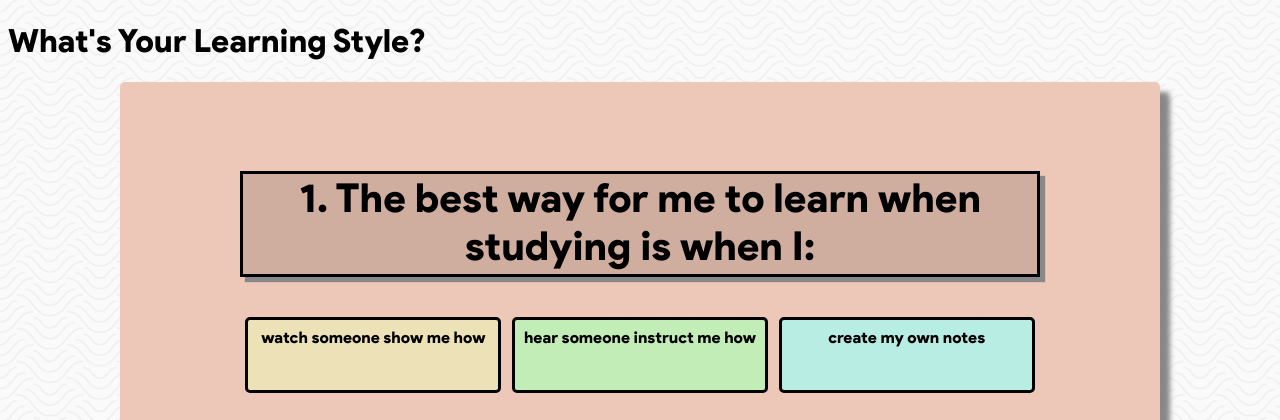
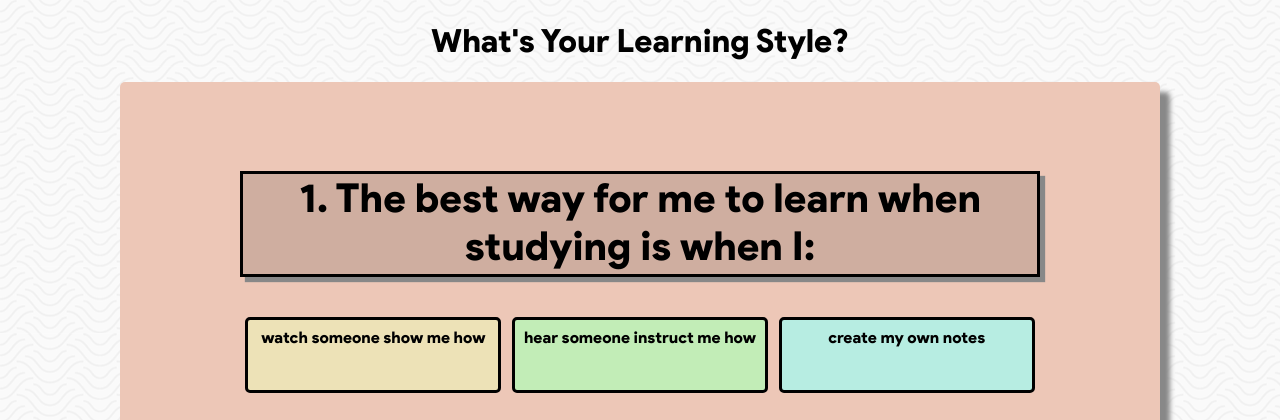
Before and after one commit to jcderry5/shared, a Python web app: template templates/quiz.html in a window 1280 px wide. Shown: the top 420 px of the page. Run offline with Jinja, Linux system fonts and the light colour scheme; the template is opened without the code that fills it, so the values that code supplies are empty; some web fonts are replaced.

Commit message:
fixed little things with ta

```diff
--- a/templates/quiz.html
+++ b/templates/quiz.html
@@ -132,7 +132,7 @@
     </style>
   </head>
   <body>
-<h1>What's Your Learning Style?</h1>
+<h1 style="text-align: center">What's Your Learning Style?</h1>
 <form action="/Quiz" method="post">
   <div class="quiz_ques">
       <br>
```
Also changed, not shown: main.py (+10 -8 lines).
